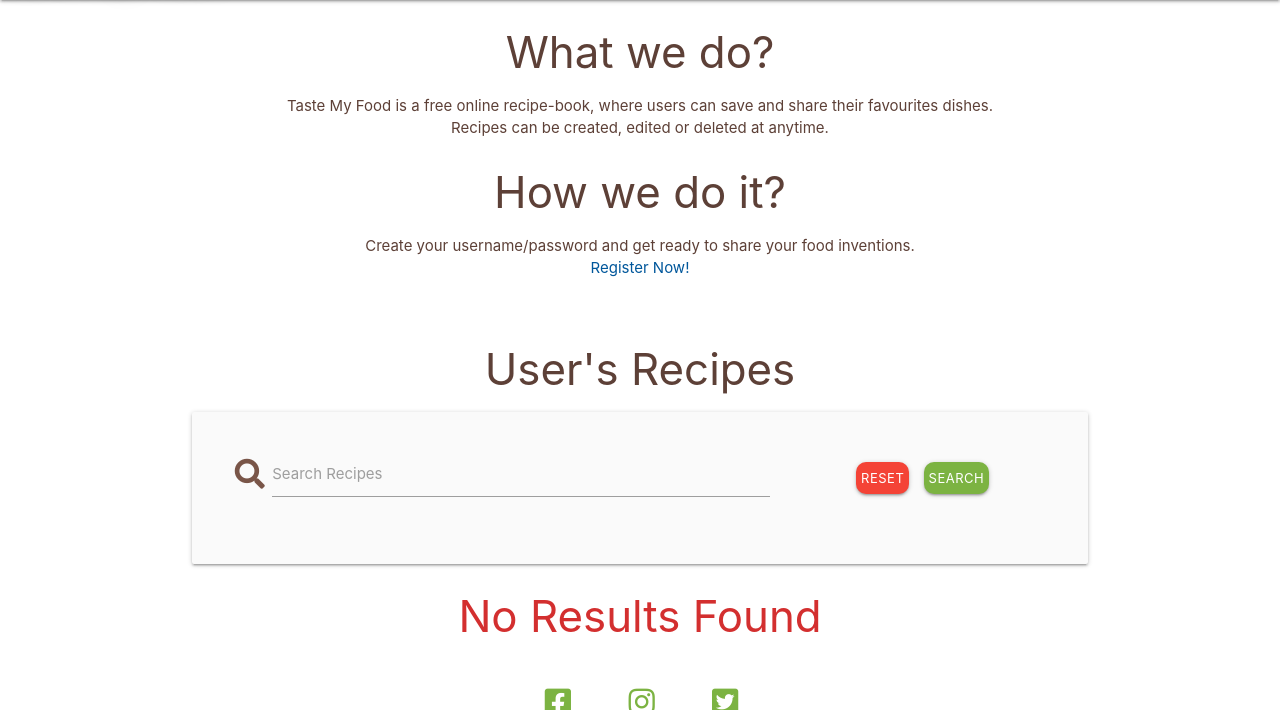
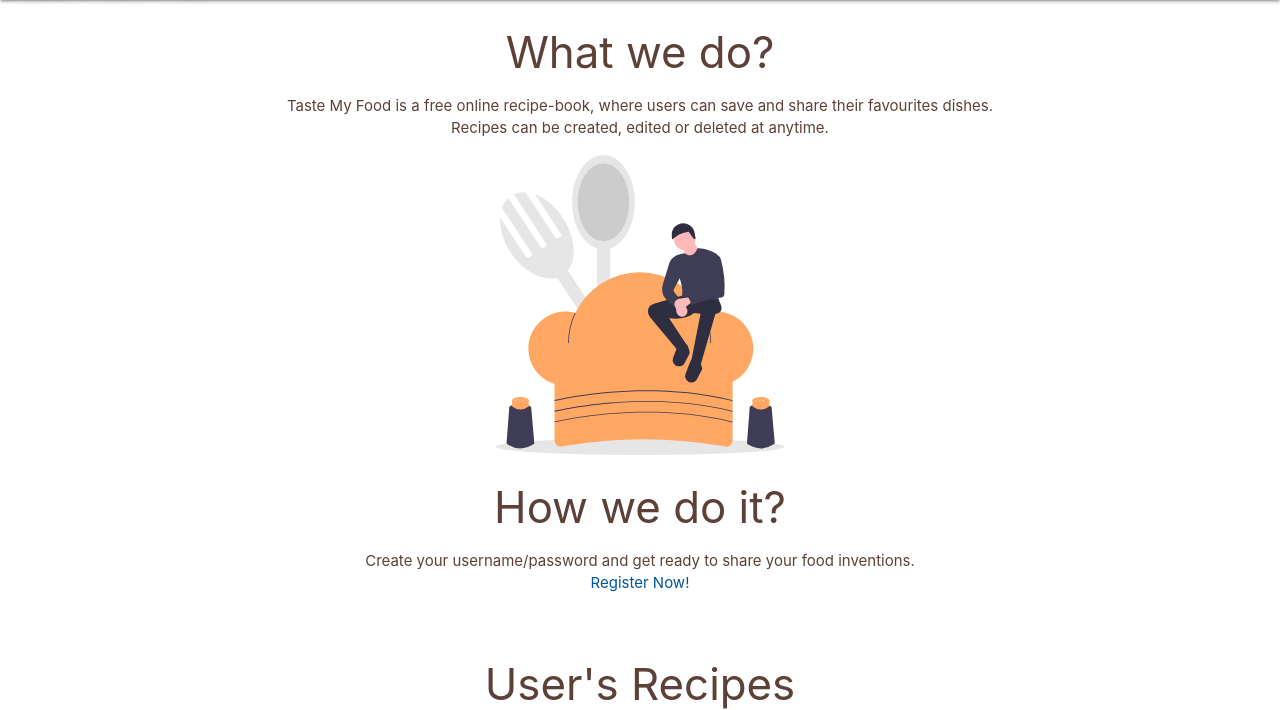
Before and after one commit to andna5980/myfood, a Flask app: page / in a window 1280 px wide. Shown: the part 64-774 px from the top of the page. Run offline with Flask 2, Linux system fonts and the light colour scheme; data that the repository does not hold is empty; some libraries are stand-ins or nearby versions.

Commit message:
included image and style it.

```diff
--- a/static/css/style.css
+++ b/static/css/style.css
@@ -17,7 +17,11 @@
     border-bottom: 1px solid black;
 }
 
-
+.flexbox {
+    display: flex;
+    align-items: center;
+    justify-content: center;
+}
 
 
 /*-----------------------Footer----------*/
--- a/templates/recipes.html
+++ b/templates/recipes.html
@@ -9,6 +9,9 @@
 <div class="col s12 m6">
     <h3 class="center-align brown-text text-darken-2"> What we do?</h3>
     <p style="text-align: center;" class="center-align brown-text text-darken-2"> Taste My Food is a free online recipe-book, where users can save and share their favourites dishes.<br> Recipes can be created, edited or deleted at anytime.</p>
+</div>
+<div class="col-12 col-sm-6 flexbox">
+    <img src="/static/images/undraw_cooking_lyxy.svg" width="300" height="300" alt="human seated in chef's hat, kitchen utensiles">
 </div>
 
 <div class="col s12 m6">
```
Also changed, not shown: static/images/undraw_cooking_lyxy.svg (added).
